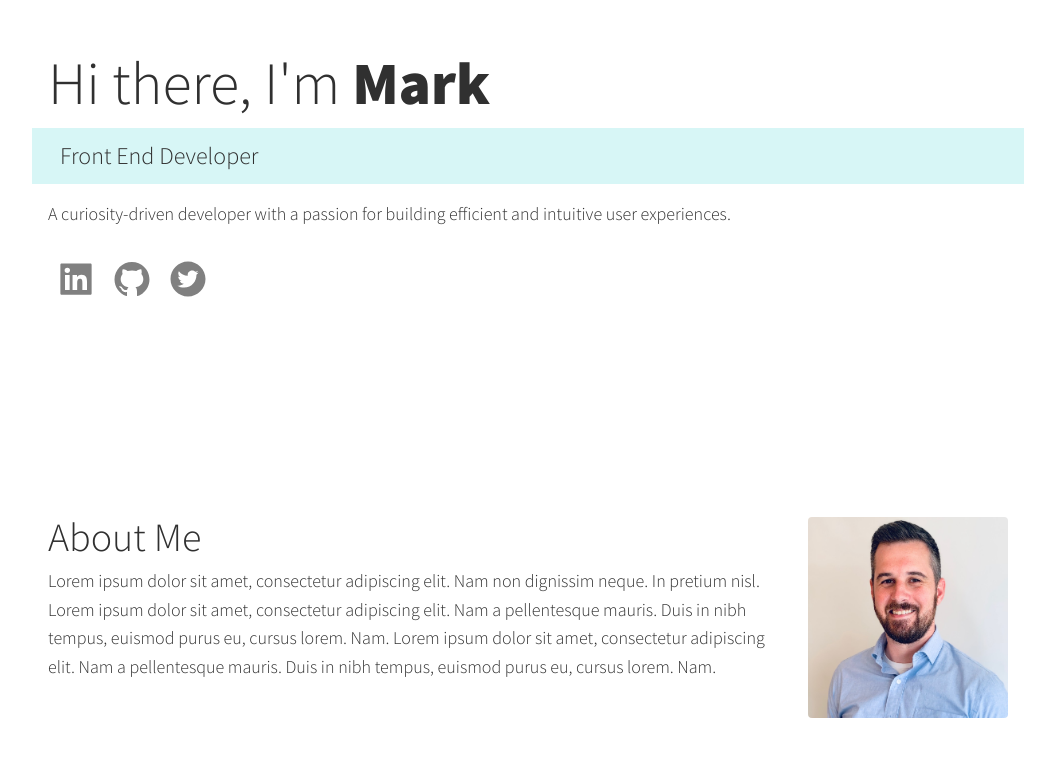
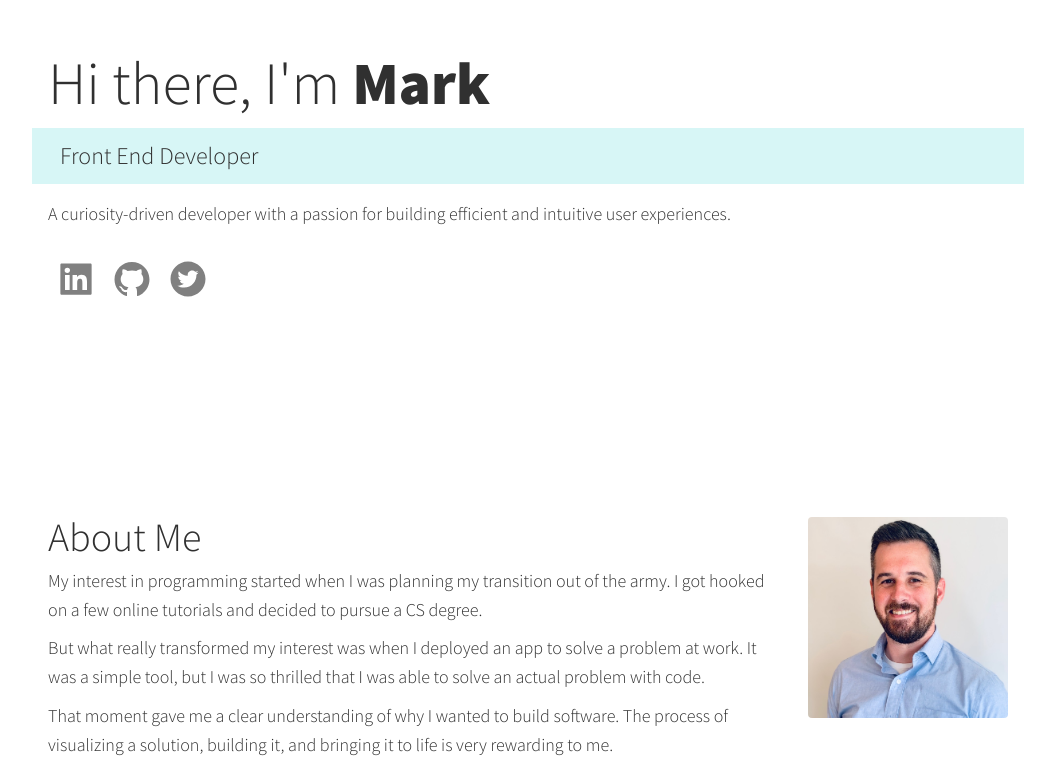
Before and after one commit to markjager13/next-portfolio, a Next.js app: page / in a window 1280 px wide. Shown: the part 190-952 px from the top of the page, without its empty margins (112-1167 px from the left). Built offline with nearby package versions, Linux system fonts and the light colour scheme.

Commit message:
added text and adjusted some spacing in About me

```diff
--- a/src/components/About/About.js
+++ b/src/components/About/About.js
@@ -20,9 +20,9 @@ const About = () => {
             />
         </ProfileImg>
         <AboutText>
-            Lorem ipsum dolor sit amet, consectetur adipiscing elit. Nam non dignissim neque. In pretium nisl.
-            Lorem ipsum dolor sit amet, consectetur adipiscing elit. Nam a pellentesque mauris. Duis in nibh tempus, euismod purus eu, cursus lorem. Nam.
-            Lorem ipsum dolor sit amet, consectetur adipiscing elit. Nam a pellentesque mauris. Duis in nibh tempus, euismod purus eu, cursus lorem. Nam.
+            <p>My interest in programming started when I was planning my transition out of the army. I got hooked on a few online tutorials and decided to pursue a CS degree.</p>
+            <p>But what really transformed my interest was when I deployed an app to solve a problem at work. It was a simple tool, but I was so thrilled that I was able to solve an actual problem with code.</p>
+            <p>That moment gave me a clear understanding of why I wanted to build software. The process of visualizing a solution, building it, and bringing it to life is very rewarding to me.</p>
         </AboutText>
     </AboutSection>
   )
--- a/src/components/About/About.styled.js
+++ b/src/components/About/About.styled.js
@@ -15,7 +15,6 @@ export const AboutSection = styled.div`
         grid-template-columns: 1fr 200px;
         grid-template-areas:
         "title img"
-        "subtitle img"
         "text img";
         grid-column-gap: 2em;
     }
@@ -39,8 +38,8 @@ export const AboutSection = styled.div`
 `;
 
 export const AboutTitle = styled.h2`
+    grid-area: title;
     margin-bottom: 0.25em;
-    grid-area: title;
 `;
 
 export const ProfileImg = styled.div`
@@ -64,7 +63,8 @@ export const ProfileImg = styled.div`
     }
 `;
 
-export const AboutText = styled.p`
+export const AboutText = styled.div`
+    grid-area: text;
     font-family: ${(props) => props.theme.fonts.main};
     font-size: 1rem;
     font-weight: 300;
@@ -77,6 +77,10 @@ export const AboutText = styled.p`
     animation: fadeIn ease 1.25s;
     animation-delay: 1000ms;
     animation-fill-mode: forwards;
+
+    p {
+        margin-bottom: 10px;
+    }
 
 
     @keyframes fadeIn {
```
